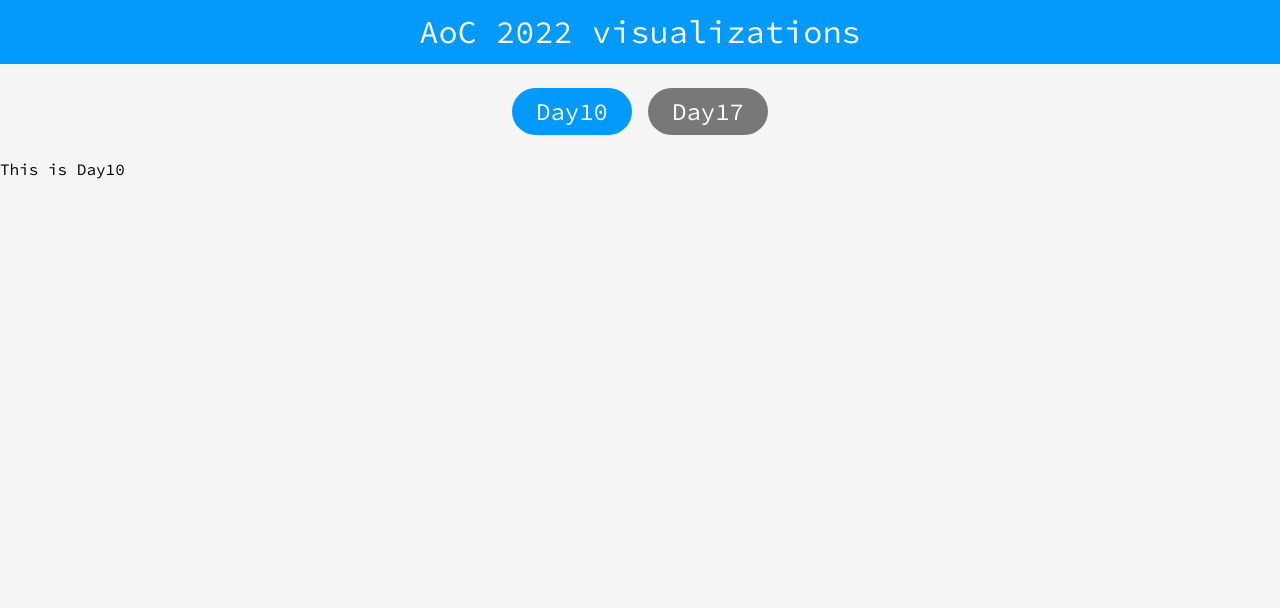
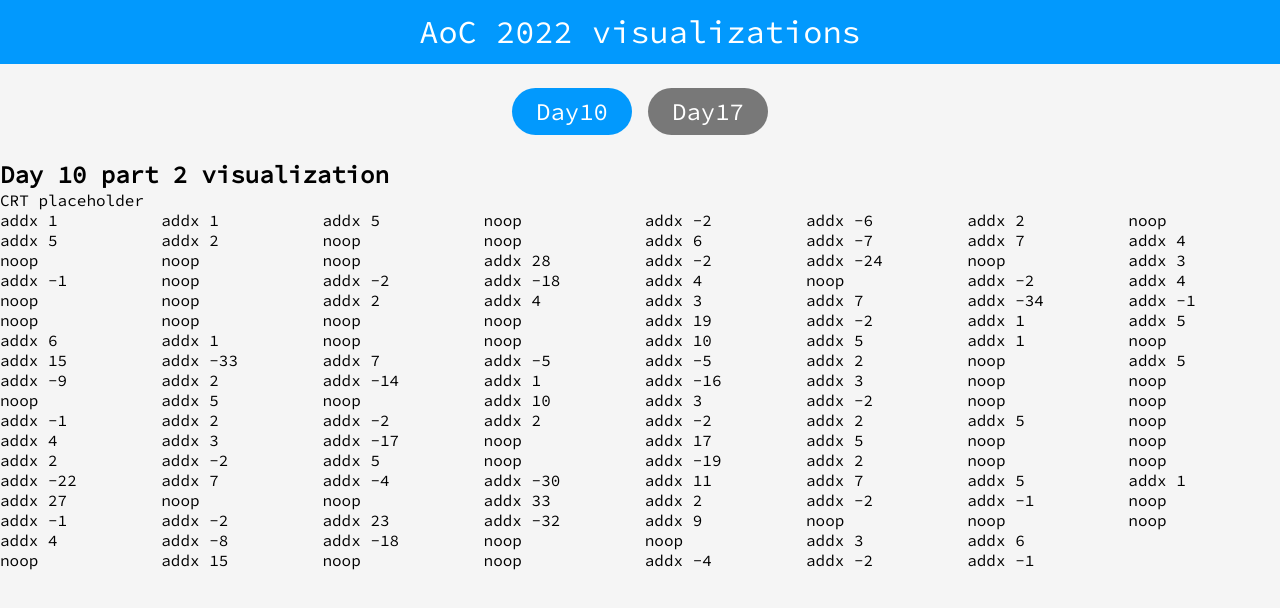
Before and after one commit to Konrad-Romanowski/AoC-2022-visualizations, a React (Vite) app: page /Day10 in a window 1280 px wide. Shown: the top 608 px of the page. Built offline with nearby package versions, Linux system fonts and the light colour scheme.

Commit message:
Added basic structure of Day10 visualization

```diff
--- a/src/App.tsx
+++ b/src/App.tsx
@@ -1,5 +1,6 @@
 import React from 'react';
 import {Routes, Route, NavLink} from 'react-router-dom';
+import Day10 from './components/Day10/Day10';
 
 export default function App () {
     return (
@@ -11,7 +12,7 @@ export default function App () {
             </nav>
             <Routes>
                 <Route path="/" element={<p>This is main route</p>} />
-                <Route path="/Day10" element={<p>This is Day10</p>} />
+                <Route path="/Day10" element={<Day10 />} />
                 <Route path="/Day17" element={<p>This is Day17</p>} />
             </Routes>
         </main>
--- /dev/null
+++ b/src/components/Day10/CRT.tsx
@@ -0,0 +1,9 @@
+import React from 'react';
+
+export default function CRT() {
+    return (
+        <section>
+            CRT placeholder
+        </section>
+    )
+}
--- /dev/null
+++ b/src/components/Day10/Day10.tsx
@@ -0,0 +1,27 @@
+import React from 'react';
+import CRT from './CRT';
+import Instructions from './Instructions';
+import './day10styles.css';
+
+export default function Day10() {
+
+    const [inputData, setInputData] = React.useState<string[]>([])
+
+    React.useEffect(()=>{
+        async function getInputData() {
+            const response = await fetch('./day10_input.txt');
+            const data = await response.text();
+            setInputData(data.split("\n"));
+        }
+
+        getInputData();
+    },[])
+
+    return (
+        <article>
+            <h2>Day 10 part 2 visualization</h2>
+            <CRT />
+            <Instructions instructions={inputData} />
+        </article>
+    )
+}
--- /dev/null
+++ b/src/components/Day10/Instructions.tsx
@@ -0,0 +1,17 @@
+import React from "react";
+
+interface InstructionsProps {
+    instructions: string[];
+}
+
+export default function Instructions({instructions}: InstructionsProps) {
+
+    const instructionsElements = instructions.map((instruction,index) =>
+        <li key={index}>{instruction}</li>)
+
+    return (
+        <ul className="instructions">
+            {instructionsElements}
+        </ul>
+    )
+}
--- /dev/null
+++ b/src/components/Day10/day10styles.css
@@ -0,0 +1,7 @@
+.instructions {
+    display: flex;
+    flex-direction: column;
+    flex-wrap: wrap;
+    height: 360px;
+    list-style: none;
+}
```
Also changed, not shown: public/day10_input.txt (added).
